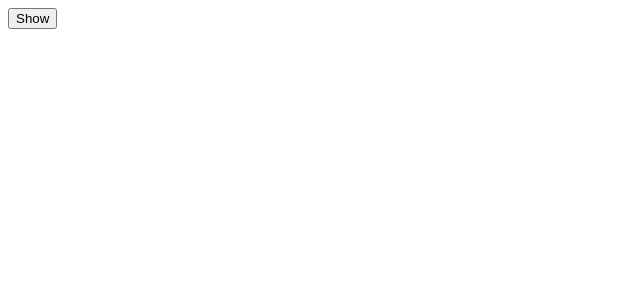
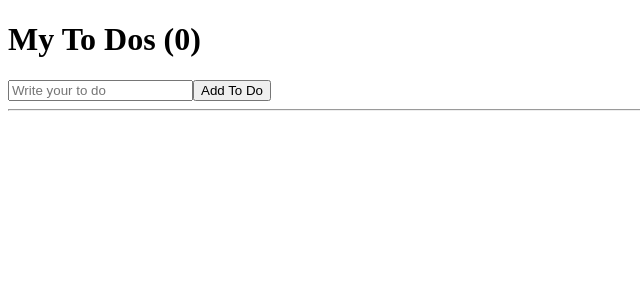
Before and after one commit to KuMMii/React-Nico, a React (Create React App) app in the folder React/react-for-beginners/: page / in a window 1280 px wide. Shown: the top 300 px of the page, without its empty margins (0-640 px from the left). Built offline with nearby package versions, Linux system fonts and the light colour scheme.

Commit message:
6-1 todo list

```diff
--- a/React/react-for-beginners/src/App.js
+++ b/React/react-for-beginners/src/App.js
@@ -1,27 +1,31 @@
-import { useState, useEffect } from "react";
-
-function Hello() {
-	// function destroyedFn() {
-	// 	console.log("bye :(");
-	// }
-	// const effectFn = () => {
-	// 	console.log("created :)");
-	// 	return destroyedFn;
-	// };
-	useEffect(() => {
-		console.log("hi :)");
-		return () => console.log("bye :(");
-	}, []);
-	return <h1>Hello</h1>;
-}
+import { useState } from "react";
 
 function App() {
-	const [showing, setShowing] = useState(false);
-	const onClick = () => setShowing((prev) => !prev);
+	const [toDo, setToDo] = useState("");
+	const [toDos, setToDos] = useState([]);
+	const onChange = (event) => setToDo(event.target.value);
+	const onSubmit = (event) => {
+		event.preventDefault();
+		if (toDo === "") {
+			return;
+		}
+		setToDos((currentArray) => [toDo, ...currentArray]);
+		setToDo("");
+	};
+
 	return (
 		<div>
-			{showing ? <Hello /> : null}
-			<button onClick={onClick}>{showing ? "Hide" : "Show"}</button>
+			<h1>My To Dos ({toDos.length})</h1>
+			<form onSubmit={onSubmit}>
+				<input onChange={onChange} value={toDo} type="text" placeholder="Write your to do" />
+				<button>Add To Do</button>
+			</form>
+			<hr />
+			<ul>
+				{toDos.map((item, index) => (
+					<li key={index}>{item}</li>
+				))}
+			</ul>
 		</div>
 	);
 }
```
